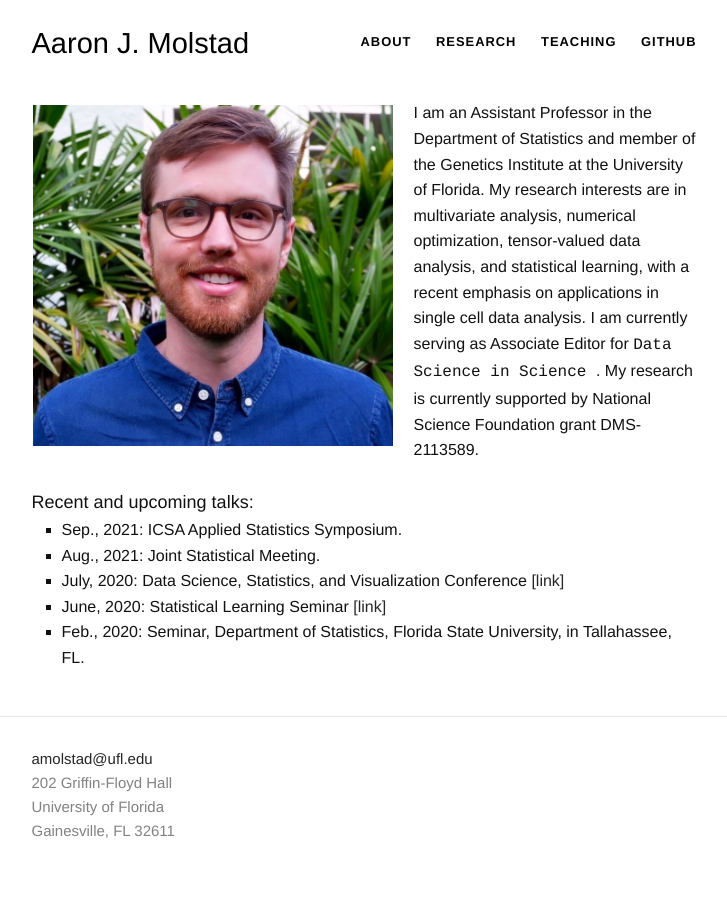
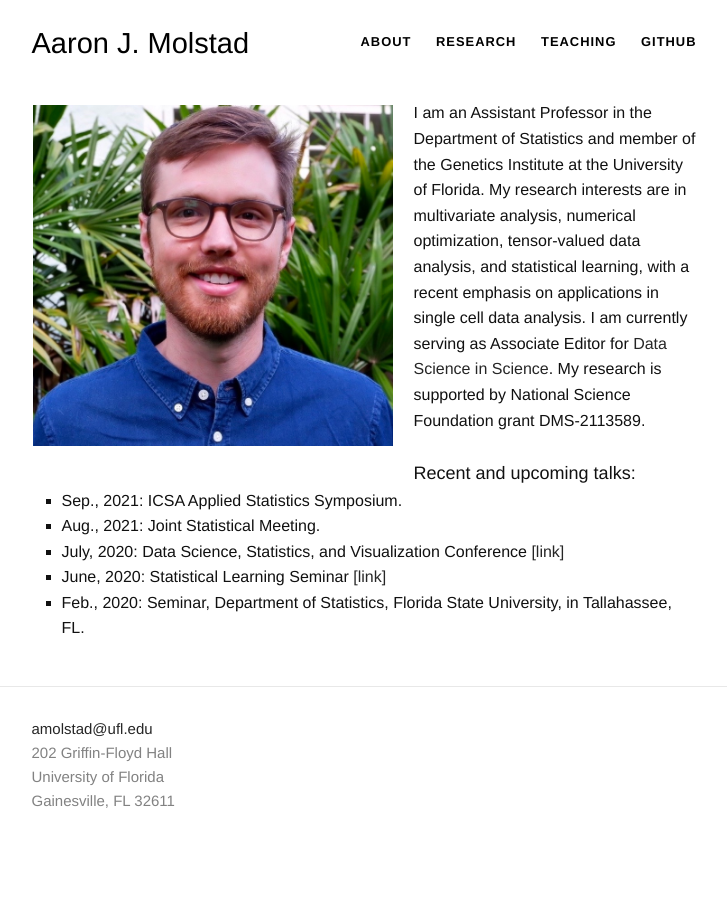
Before and after one commit to ajmolstad/ajmolstad.github.io, a Jekyll site: the page built from index.html, in a window 1280 px wide. Shown: the whole page, without its empty margins (276-1003 px from the left). Built offline with Jekyll 4.4.1, drawn with Linux system fonts in a browser that asks for light colours.

Commit message:
Update index.html

```diff
--- a/index.html
+++ b/index.html
@@ -21,7 +21,7 @@
 <dd></dd>
 </dl>
 <font size="3">
-	I am an Assistant Professor in the Department of Statistics and member of the Genetics Institute at the University of Florida. My research interests are in multivariate analysis, numerical optimization, tensor-valued data analysis, and statistical learning, with a recent emphasis on applications in single cell data analysis. I am currently serving as Associate Editor for <font style="font-family:courier"> Data Science in Science </font>.  My research is currently supported by National Science Foundation grant DMS-2113589.
+	I am an Assistant Professor in the Department of Statistics and member of the Genetics Institute at the University of Florida. My research interests are in multivariate analysis, numerical optimization, tensor-valued data analysis, and statistical learning, with a recent emphasis on applications in single cell data analysis. I am currently serving as Associate Editor for <a href="https://https://www.tandfonline.com/journals/udss20"> Data Science in Science</a>. My research is supported by National Science Foundation grant DMS-2113589.
 <!-- <p style="font-family:courier;font-size:130%;">
 Assistant Professor  <br>
 Department of Statistics <br>
```
